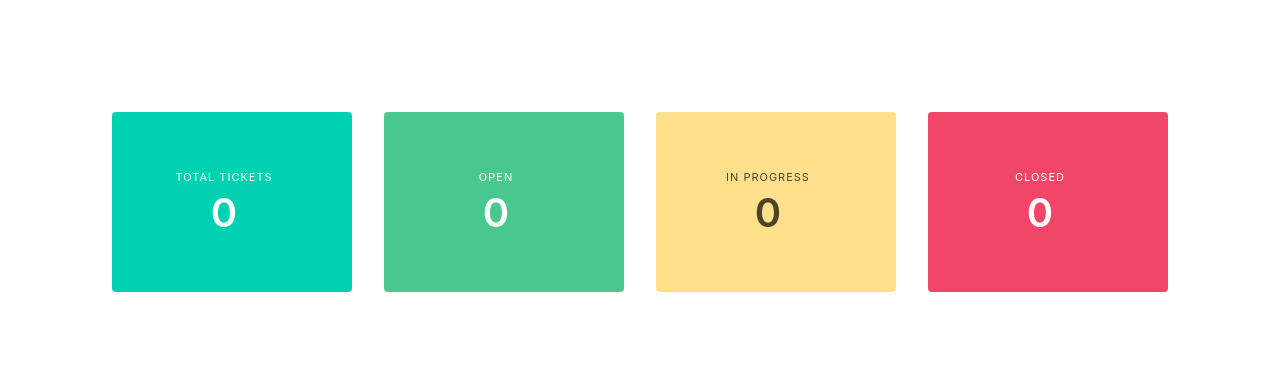
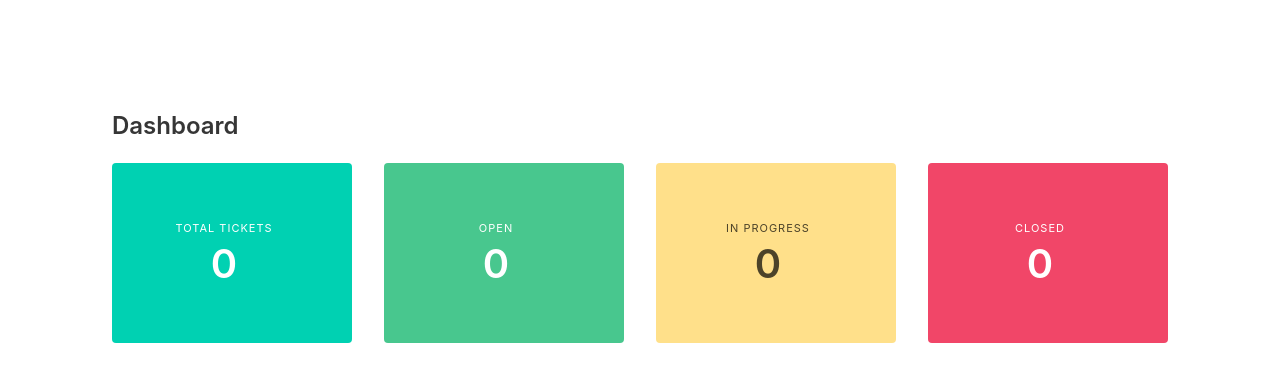
Before and after one commit to Awesomefusion/TicketSystemApplication, a Flask app: page /tickets/dashboard in a window 1280 px wide. Shown: the part 52-434 px from the top of the page. Run offline with Flask 3, Linux system fonts and the light colour scheme; the visitor is signed in with stand-in values (Sample User, id 1); data that the repository does not hold is empty; parts of the project's set-up code (start-up, migrations or seed data) failed here and were passed over.

Commit message:
Minor UI refactoring.

```diff
--- a/app/templates/dashboard.html
+++ b/app/templates/dashboard.html
@@ -3,6 +3,7 @@
 {% block content %}
 <section class="section">
   <div class="container">
+    <h2 class="title is-4">Dashboard</h2>
     <div class="columns is-multiline is-variable is-4">
 
       <div class="column is-one-quarter">
```
Also changed, not shown: README.md.
